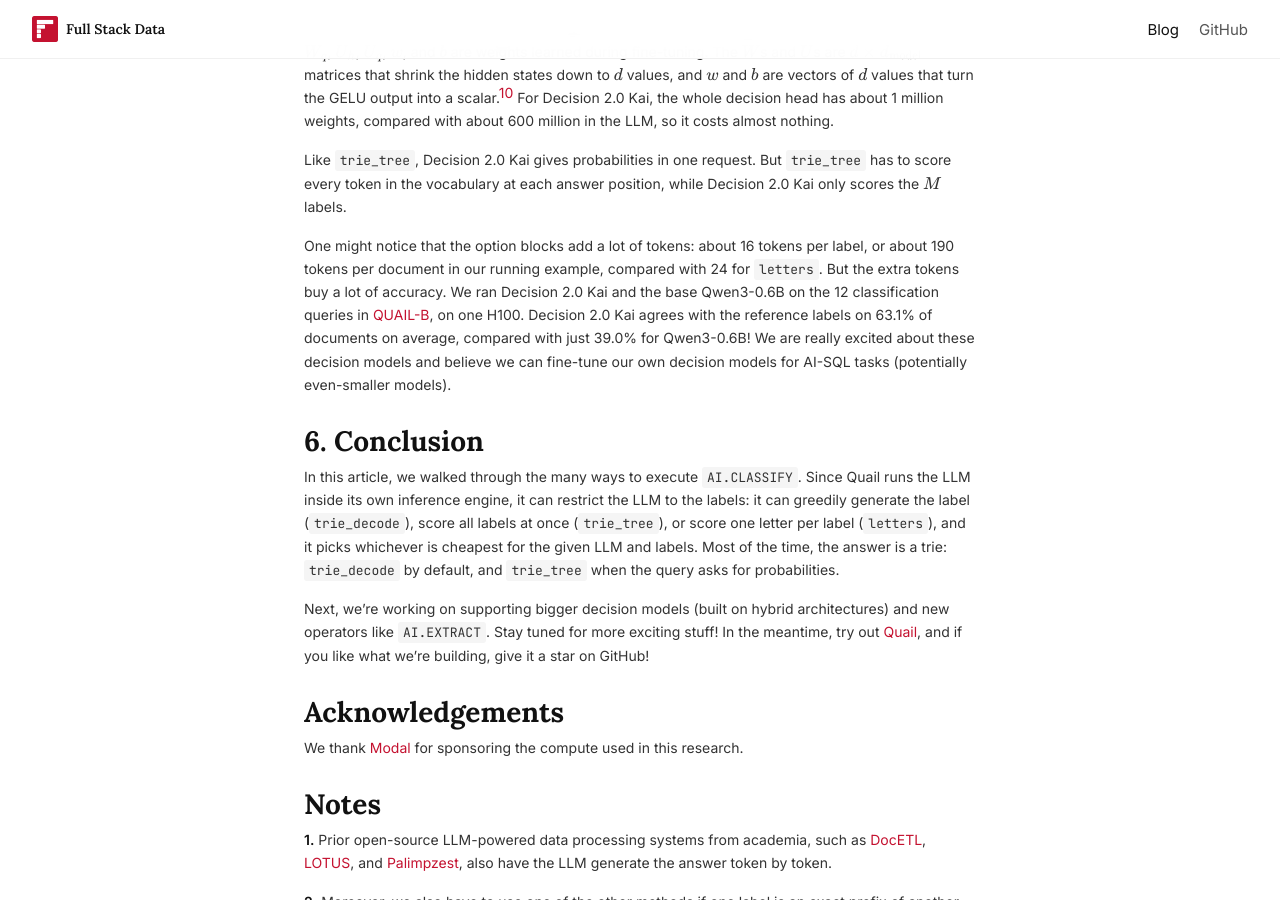
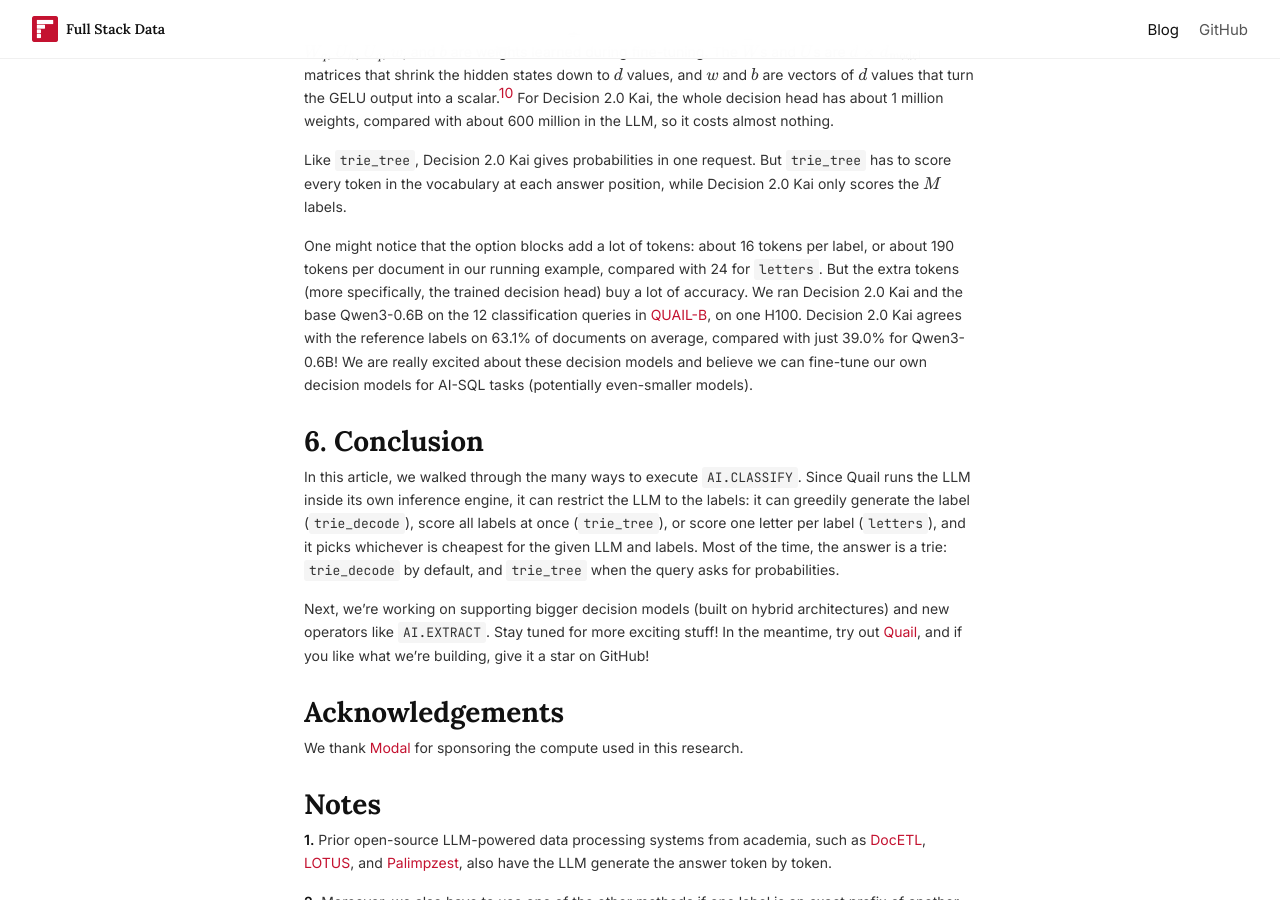
Before and after one commit to fsdatalab/fsdatalab.github.io, a Jekyll site: the page built from _posts/2026-10-09-ai-classification.md, in a window 1280 px wide and 900 px high, scrolled down 13847 px. Built offline with Jekyll 4.4.1, drawn with Linux system fonts in a browser that asks for light colours.

Commit message:
Credit the decision head for Decision 2.0 Kai's accuracy
Co-Authored-By: Claude Opus 5.5 <noreply@anthropic.com>
Claude-Session: https://claude.ai/code/session_01MoNT2oswuno5R7xGoXoh2n

```diff
--- a/_posts/2026-10-09-ai-classification.md
+++ b/_posts/2026-10-09-ai-classification.md
@@ -379,7 +379,7 @@ The first term is a dot product, like an attention score, and the second is a ti
 
 Like `trie_tree`, Decision 2.0 Kai gives probabilities in one request. But `trie_tree` has to score every token in the vocabulary at each answer position, while Decision 2.0 Kai only scores the $$M$$ labels.
 
-One might notice that the option blocks add a lot of tokens: about 16 tokens per label, or about 190 tokens per document in our running example, compared with 24 for `letters`. But the extra tokens buy a lot of accuracy. We ran Decision 2.0 Kai and the base Qwen3-0.6B on the 12 classification queries in [QUAIL-B](https://github.com/fsdatalab/quail-bench), on one H100. Decision 2.0 Kai agrees with the reference labels on 63.1% of documents on average, compared with just 39.0% for Qwen3-0.6B! We are really excited about these decision models and believe we can fine-tune our own decision models for AI-SQL tasks (potentially even-smaller models).
+One might notice that the option blocks add a lot of tokens: about 16 tokens per label, or about 190 tokens per document in our running example, compared with 24 for `letters`. But the extra tokens (more specifically, the trained decision head) buy a lot of accuracy. We ran Decision 2.0 Kai and the base Qwen3-0.6B on the 12 classification queries in [QUAIL-B](https://github.com/fsdatalab/quail-bench), on one H100. Decision 2.0 Kai agrees with the reference labels on 63.1% of documents on average, compared with just 39.0% for Qwen3-0.6B! We are really excited about these decision models and believe we can fine-tune our own decision models for AI-SQL tasks (potentially even-smaller models).
 
 # 6. Conclusion
 
```
